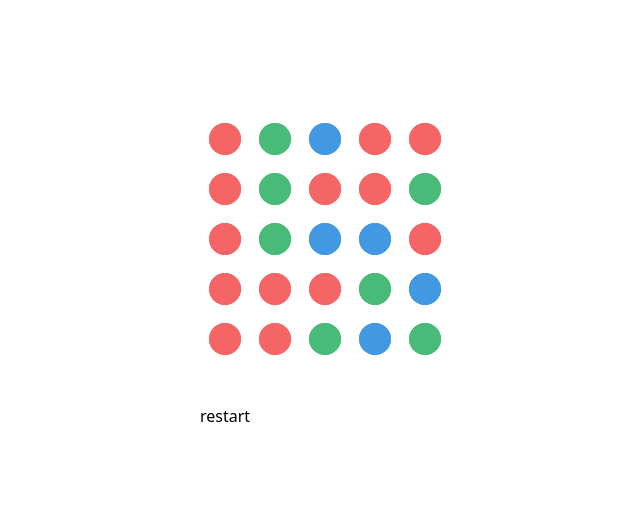
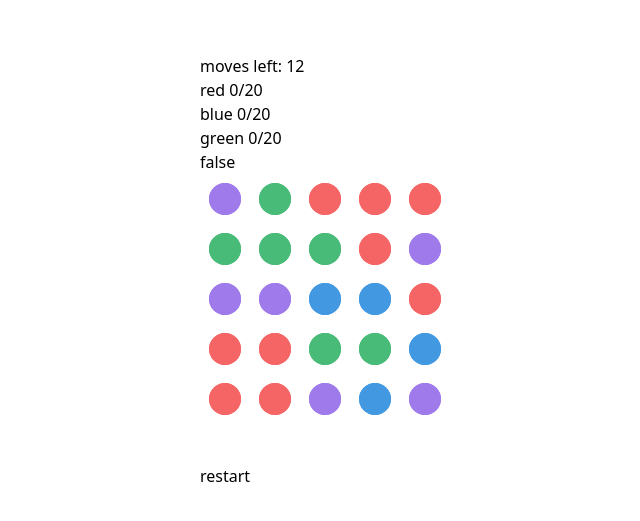
Before and after one commit to greegus/twodots, a Vue app: page / in a window 1280 px wide. Shown: the part 129-650 px from the top of the page, without its empty margins (315-955 px from the left). Built offline with nearby package versions, Linux system fonts and the light colour scheme.

Commit message:
basic stats

```diff
--- a/src/components/TwoDots.vue
+++ b/src/components/TwoDots.vue
@@ -1,5 +1,17 @@
 <template>
   <div class="TwoDots">
+    <div class="bg-white">
+      moves left: {{ movesLeft }}
+
+      <div>
+        <div v-for="(goal, $index) in goals" :key="$index">
+          {{ goal.color }} {{ goal.current }}/{{ goal.target }}
+        </div>
+      </div>
+
+      {{ hasFullfilledGoals }}
+    </div>
+
     <svg
       :width="realSize.width"
       :height="realSize.height"
@@ -22,11 +34,11 @@
       <!-- selection zones -->
       <g v-if="isMakingSelection" style="position: relative; z-index: 1; opacity: 0">
         <svg v-for="tile in nextPossibleTiles" :key="tile.id" :x="tile.x" :y="tile.y">
-          <circle cx="0.5" cy="0.5" r="0.5" @mouseenter="addToSelection(tile)" />
+          <rect width="1" height="1" @mouseenter="addToSelection(tile)" />
         </svg>
 
         <svg v-if="secondLastSelected" :x="secondLastSelected.x" :y="secondLastSelected.y">
-          <rect width="1" height="1" @mouseenter="removeLastFromSelection()" style="transform: scale(1.2);" transform-origin="0.5 0.5" />
+          <rect width="1" height="1" @mouseenter="removeLastFromSelection()" />
         </svg>
       </g>
     </svg>
@@ -124,7 +136,7 @@ function getNextPossibleTiles(tilesMatrix, tile, lastSelected = undefined) {
 }
 
 export default {
-  name: "TwoDots",
+  name: 'TwoDots',
 
   components: {
     DotTile,
@@ -136,13 +148,19 @@ export default {
       type: Object,
       default: () => ({
         map: `
-          r * * * *
-          r * * * *
-          r * * * *
+          * * * * *
+          * * * * *
+          * * * * *
           r r * * *
           r r * * *
         `,
-        allowedColors: ["blue", "red", "green"],
+        allowedColors: ['blue', 'red', 'green', 'purple'],
+        moves: 12,
+        goals: [
+          {color: 'red', target: 20},
+          {color: 'blue', target: 20},
+          {color: 'green', target: 20},
+        ]
       })
     }
   },
@@ -155,6 +173,8 @@ export default {
       selection: [],
       nextPossibleTiles: [],
       mouseRelativePosition: undefined,
+      movesLeft: 0,
+      goals: []
     };
   },
 
@@ -239,6 +259,16 @@ export default {
 
     hasAnyMoveAvailable() {
       return this.hasAnyHorizontalMove || this.hasAnyVerticalMove;
+    },
+
+    hasFullfilledGoals() {
+      return this.goals.every(goal => {
+        return goal.current >= goal.target
+      })
+    },
+
+    hasMovesLeft() {
+      return this.movesLeft > 0
     }
   },
 
@@ -248,6 +278,8 @@ export default {
 
       this.tiles = tiles;
       this.size = size;
+      this.movesLeft = this.level.moves
+      this.goals = this.level.goals.map(goal => ({ ...goal, current: 0 }))
     },
 
     startSelection(tile, event) {
@@ -314,14 +346,15 @@ export default {
           ? allowedColors.filter(color => color !== this.selectionColor)
           : allowedColors;
 
-        this.selection = []
-
         await this.popTiles(tilesToPop);
         await this.fallDown();
-        this.fillWithDots(colors);
+        await this.fillWithDots(colors);
+
+        this.accountTiles(tilesToPop)
       }
 
       this.selection = []
+      this.movesLeft = this.movesLeft - 1
     },
 
     trackSelectionCursor(e) {
@@ -418,6 +451,16 @@ export default {
       })
     },
 
+    accountTiles(tiles) {
+      this.goals = this.goals.map(goal => {
+        const numberOfTiles = tiles.filter(tile => {
+          return tile.color === goal.color
+        }).length
+
+        return { ...goal, current: Math.min(goal.target, goal.current + numberOfTiles) }
+      })
+    },
+
     getAllDotTilesOfColor(color) {
       return this.nonEmptyTiles.filter(
         tile => tile.type === TILE_TYPES.DOT && tile.color === color
--- a/src/components/tiles/DotTile.vue
+++ b/src/components/tiles/DotTile.vue
@@ -1,7 +1,7 @@
 <template>
   <g transform-origin="0.5 0.5">
     <circle class="DotTile" cx="0.5" cy="0.5" r="0.32" :fill="color" />
-    <circle ref="beacon" cx="0.5" cy="0.5" r="0.32" :fill="color" transform-origin="0.5 0.5" />
+    <circle ref="beacon" cx="0.5" cy="0.5" r="0.32" :fill="color" transform-origin="0.5 0.5" class="pointer-events-none" />
   </g>
 </template>
 
@@ -42,8 +42,8 @@ export default {
     animateBeacon() {
       return anime({
         targets: this.$refs.beacon,
-        scale: 2,
-        opacity: 0,
+        scale: [1, 2],
+        opacity: [1, 0],
         easing: 'linear',
         duration: 250
       }).finished
```
